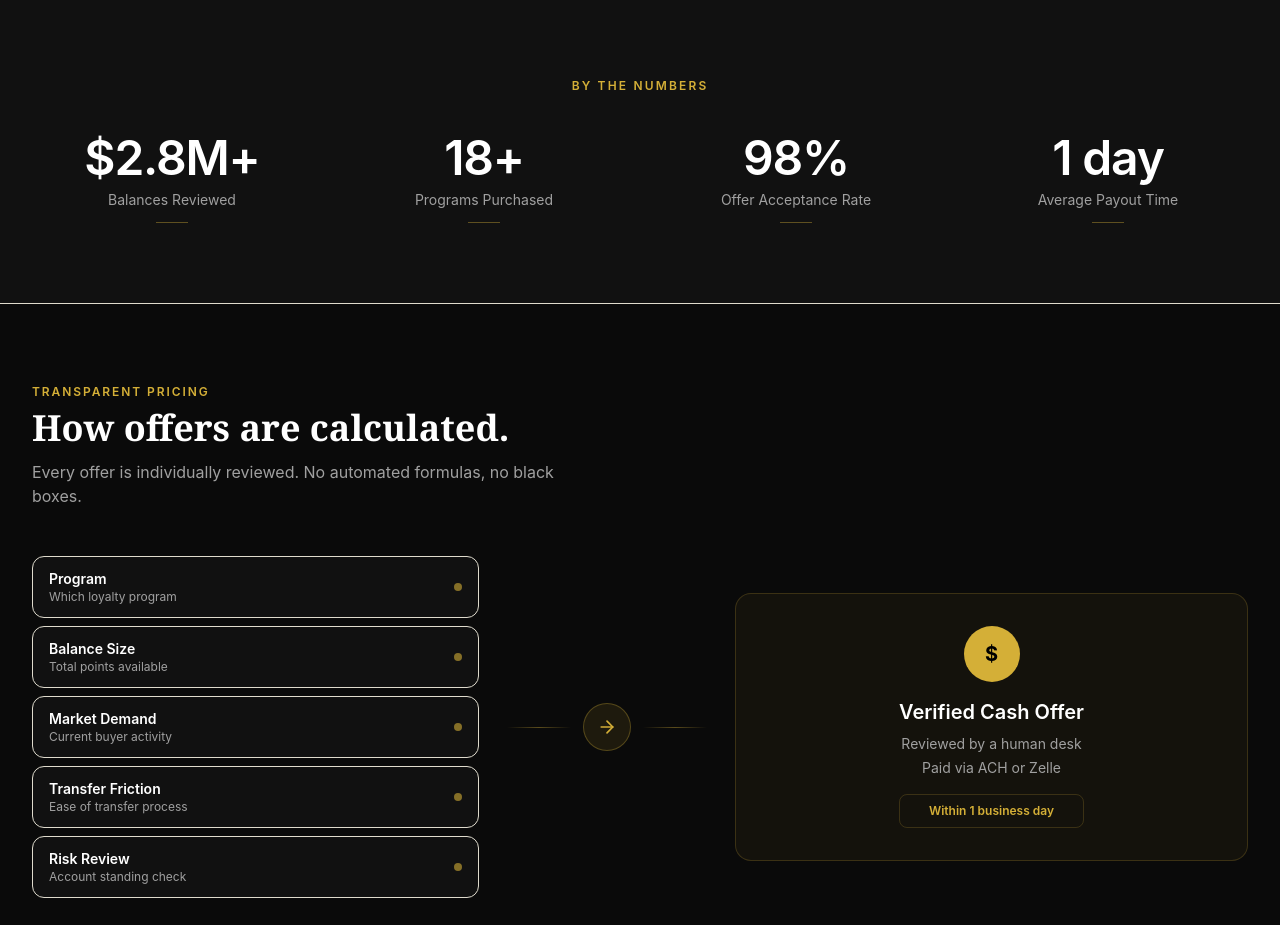
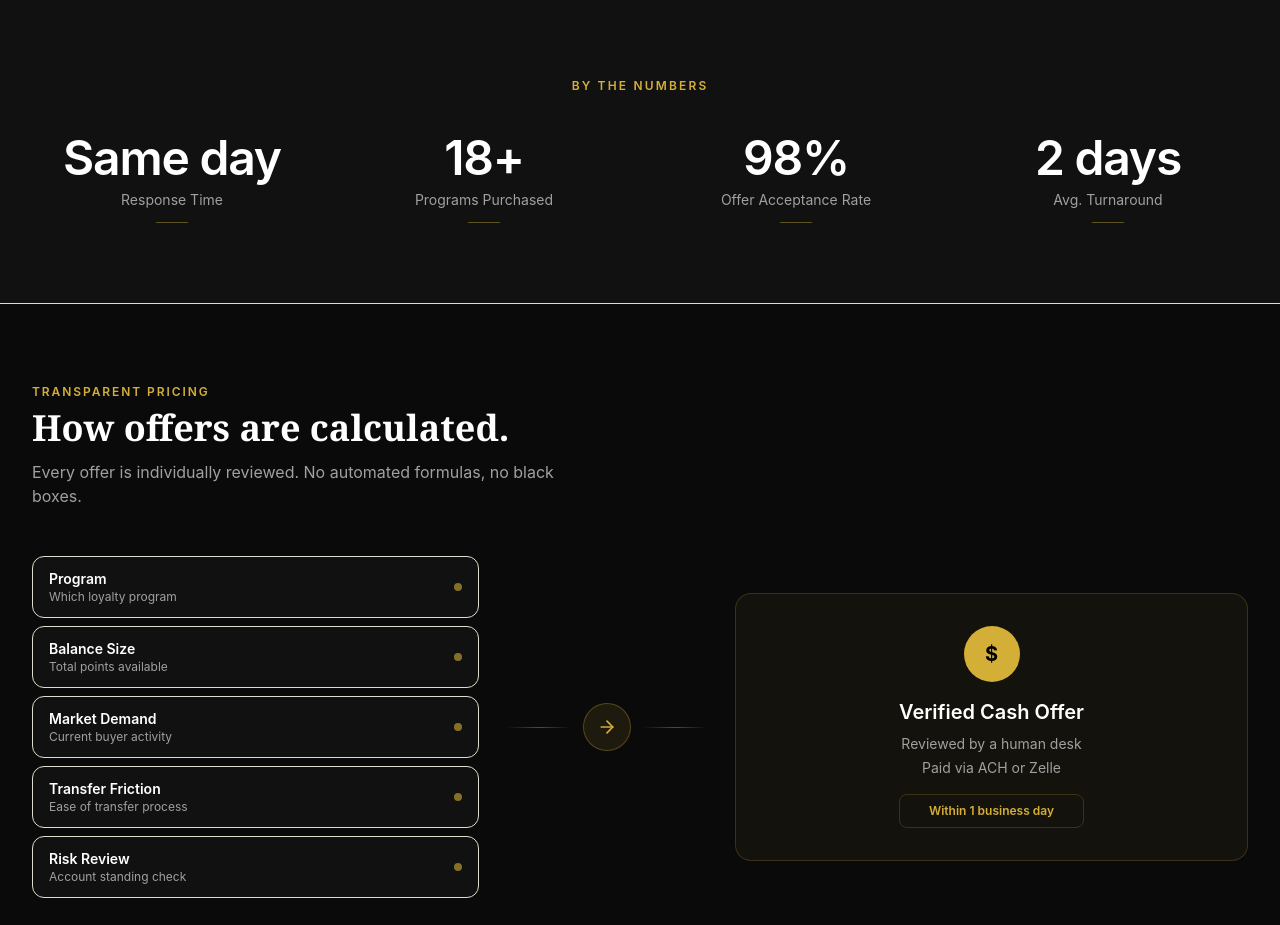
Before and after one commit to nexgenbookings/PointsXchange, a Next.js app: page / in a window 1280 px wide. Shown: the part 1620-2545 px from the top of the page. Built offline with nearby package versions, Linux system fonts and the light colour scheme; no server answers; the database is empty.

Commit message:
Replace $2.8M stat with 'Same day' response time, update turnaround to 2 days

```diff
--- a/components/home/trust-metrics.tsx
+++ b/components/home/trust-metrics.tsx
@@ -4,10 +4,10 @@ import { useEffect, useRef, useState } from "react";
 import { motion, useInView } from "framer-motion";
 
 const metrics = [
-  { prefix: "$", value: 2.8, suffix: "M+", label: "Balances Reviewed", decimals: 1 },
-  { prefix: "",  value: 18,  suffix: "+",  label: "Programs Purchased", decimals: 0 },
-  { prefix: "",  value: 98,  suffix: "%",  label: "Offer Acceptance Rate", decimals: 0 },
-  { prefix: "",  value: 1,   suffix: " day", label: "Average Payout Time", decimals: 0 },
+  { prefix: "",  value: 0,   suffix: "",     label: "Response Time",       decimals: 0, static: "Same day" },
+  { prefix: "",  value: 18,  suffix: "+",    label: "Programs Purchased",  decimals: 0 },
+  { prefix: "",  value: 98,  suffix: "%",    label: "Offer Acceptance Rate", decimals: 0 },
+  { prefix: "",  value: 2,   suffix: " days", label: "Avg. Turnaround",    decimals: 0 },
 ];
 
 function CountUp({ end, prefix = "", suffix = "", decimals = 0, duration = 2 }: {
@@ -61,7 +61,7 @@ export function TrustMetrics() {
               className="text-center"
             >
               <p className="text-3xl font-semibold tracking-tight text-white sm:text-4xl lg:text-5xl">
-                <CountUp end={m.value} prefix={m.prefix} suffix={m.suffix} decimals={m.decimals} />
+                {"static" in m && m.static ? m.static : <CountUp end={m.value} prefix={m.prefix} suffix={m.suffix} decimals={m.decimals} />}
               </p>
               <p className="mt-2 text-sm text-[#A0A0A0]">{m.label}</p>
               <div className="mx-auto mt-3 h-px w-8 bg-primary/40" />
```
